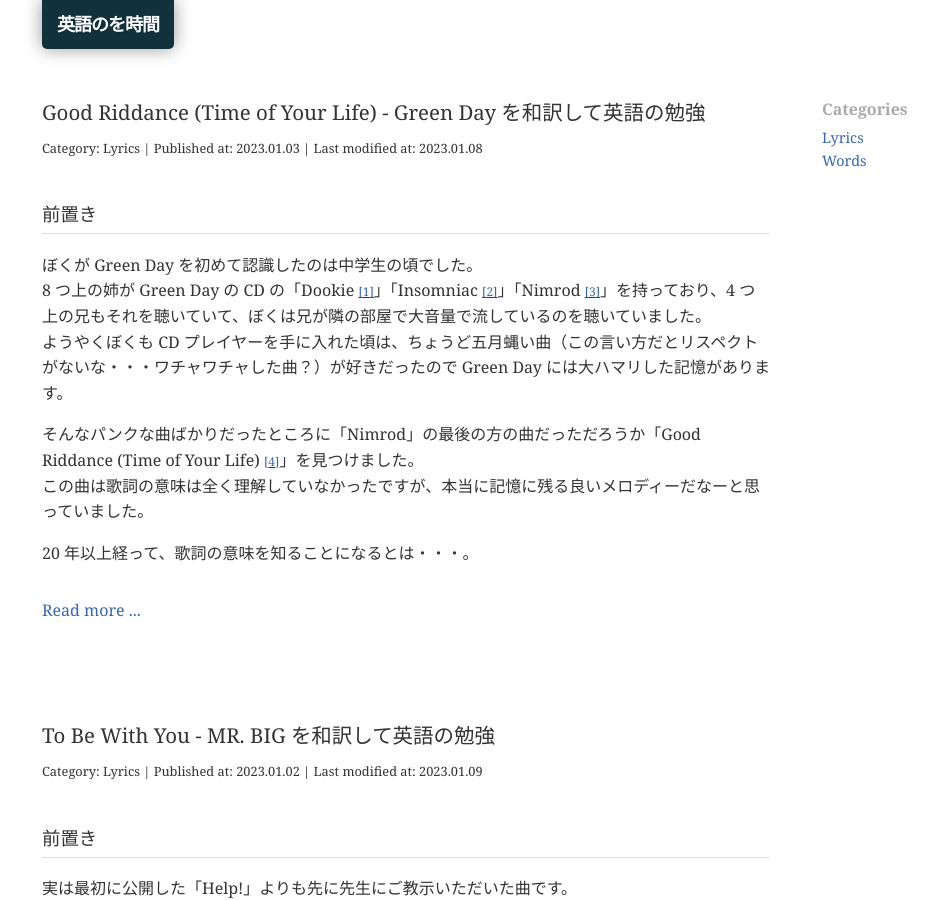
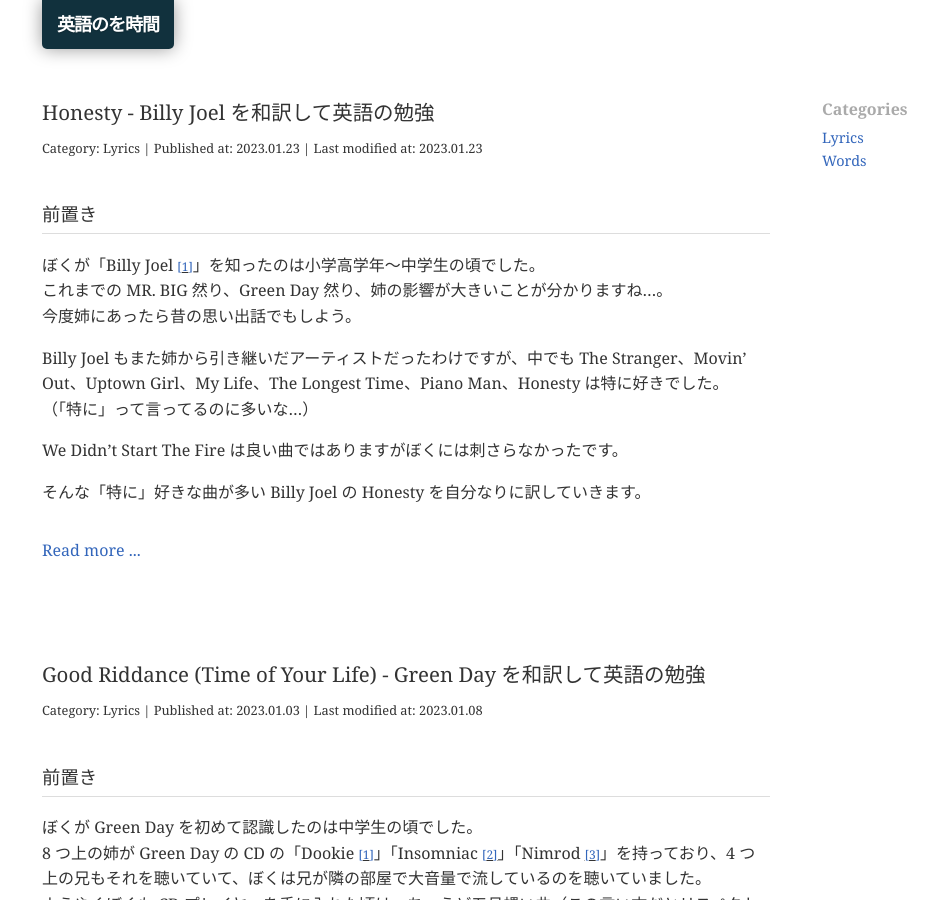
Before and after one commit to tetsuwo/en-study, a Jekyll site: the page built from index.html, in a window 1280 px wide and 900 px high. Shown: the whole window, without its empty margins (108-1046 px from the left). Built offline with Jekyll 4.4.1, drawn with Linux system fonts in a browser that asks for light colours; the list of posts is cut into pages by our own code.

Commit message:
add: honesty to posts

```diff
--- a/_drafts/2023-01-08-honesty-billy-joel.md
+++ b/_posts/2023-01-23-honesty-billy-joel.md
@@ -1,8 +1,8 @@
 ---
 layout: post
 title: "Honesty - Billy Joel を和訳して英語の勉強"
-date: 2023-01-08 14:00:00 +0900
-last_modified_at: 2023-01-08 14:00:00 +0900
+date: 2023-01-23 16:00:00 +0900
+last_modified_at: 2023-01-23 16:00:00 +0900
 categories: Lyrics
 tags:
 - Billy Joel
@@ -104,6 +104,67 @@
 
 ### 和訳
 
+> If you search for tenderness, it isn't hard to find
+> You can have the love you need to live
+> But if you look for truthfulness, you might just as well be blind
+> It always seems to be so hard to give
+
+君が「優しさ」を探し求めるなら、見つけるのは難しくないよ
+生きるために必要なくらいの愛なら手に入れられるさ
+でも「誠実さ」を探すのならば、君は都合よく見えなくなるかもしれない
+それは与えることがとても難しいものだと思うんだ
+
+
+> Honesty is such a lonely word
+> Everyone is so untrue
+> Honesty is hardly ever heard
+> And mostly what I need from you
+
+「誠実」なんて寂しい言葉なんだ
+みんなは不誠実なのに
+「誠実」めったに耳にしないよ
+そして君にこそもっとも必要なものさ
+
+
+> I can always find someone
+> To say they sympathize
+> If I wear my heart out on my sleeve
+> But I don't want some pretty face
+> To tell me pretty lies
+> All I want is someone to believe
+
+思っていることを素直に言えば「わかるよ」と言ってくれる人たちを見つけることはいつでもできる
+でも、可愛い顔で可愛い嘘をつかないでほしいんだ
+僕が求めているのは信じられる誰かなんだよ
+
+
+> I can find a lover
+> I can find a friend
+> I can have security until the bitter end
+> Anyone can comfort me with promises again
+> I know, I know
+
+恋人だって見つかるさ
+友だちだって
+苦難の末に仮初の安心を得られるさ
+誰でも約束で僕を慰められる
+わかってるさ、わかってるんだよ
+
+
+> When I'm deep inside of me
+> Don't me too concerned
+> I won't as for nothing while I'm gone
+> But when I want sincerity
+> Tell me where else can I turn
+> Because you're the one I depend upon
+
+僕が自分の内に閉じこもったときは
+気にしないでほしいんだ
+そんなときは僕は何もしないだろう
+でも誠実を欲しているときは
+僕がどこに進んだらいいか教えてほしいんだ
+なぜなら君は僕が頼りにしているその人なのだから
+
 
 ### 解説
 
@@ -183,7 +244,7 @@
 >
 > 思っていることを素直に言えば「わかるよ」と言ってくれる人たちを見つけることはいつでもできる
 > でも、可愛い顔で可愛い嘘をつかないでほしいんだ
-> 僕は求めているのは信じられる誰かなんだよ
+> 僕が求めているのは信じられる誰かなんだよ
 
 
 #### To say they sympathize
@@ -219,9 +280,38 @@
 ということで、まとめると
 
 「でも、可愛い顔で可愛い嘘をつかないでほしいんだ」
-「僕は求めているのは信じられる誰かなんだよ」
+「僕が求めているのは信じられる誰かなんだよ」
 
 ぐらいに意訳してみました。
+
+
+>> I can find a lover
+>> I can find a friend
+>> **I can have security until the bitter end**
+>> **Anyone can comfort me with promises again**
+>> I know, I know
+>
+> 恋人だって見つかるさ
+> 友だちだって
+> 苦難の末に仮初の安心を得られるさ
+> 誰でも約束で僕を慰められる
+> わかってるさ、わかってるんだよ
+
+#### I can have security until the bitter end
+
+`bitter end` は「苦い終わり方」とか「苦い結末」くらいの意味に思っていたら「苦難の末、あくまで」という意味でした。
+
+直訳すれば「僕は苦難の末に安心を得られる」といった具合でしょうか。
+
+ただ、ここまでの訳を考えるとどうしてもポジティブには考えられないので、きっと「うわべ」なイメージがあるんだろうと思います。
+「仮初の安心を得る」ぐらいが個人的には丁度いいですね。
+
+#### Anyone can comfort me with promises again
+
+`comfort` は「慰める、安心させる」という意味です。
+（初めて知った単語でした）
+
+直訳すれば「誰でも約束を使って私を慰めることができる」という感じでしょうか。
 
 
 >> When I'm deep inside of me
@@ -233,10 +323,10 @@
 >
 > 僕が自分の内に閉じこもったときは
 > 気にしないでほしいんだ
-> 消え去っている間、僕は何もしないだろう
+> そんなときは僕は何もしないだろう
 > でも誠実を欲しているときは
 > 僕がどこに進んだらいいか教えてほしいんだ
-> なぜなら君は僕が頼りにしているその人だから
+> なぜなら君は僕が頼りにしているその人なのだから
 
 #### Don't me too concerned
 
@@ -249,7 +339,16 @@
 
 #### I won't as for nothing while I'm gone
 
-`for nothing` は「ただで、理由もなく、いわれなく」という意味。
+`for nothing` は「ただで、理由もなく、いわれなく」という意味ですが、訳した方が本当に分からない...。
+
+`won't (will not)` は「するつもりない」です。
+
+`I'm gone` は `deep inside of me` な状態のことだと思うので訳さなくてもよさそうな気がしますね。
+
+`as for` を無視して直訳すれば「僕は自分が居ない間（＝内に閉じこもっているとき＝落ち込んでいるとき）何もするつもりはない」なのかなと。
+
+自分が居ない間というのは前段で触れられていることを考えると「そんなときは」くらいに訳すのがしっくりきますね。個人的には。
+
 
 #### But when I want sincerity
 
@@ -272,9 +371,11 @@
 直訳すれば「なぜならあなたは私が頼るその人です」かなと。
 
 
+### 考察
 
+なぜ寂しい曲調で寂しい歌い方なのか、少し理由が分かった気がします。
 
-### 考察
+訳し続けたら何か分かるかもなのでまた加筆します (｀･ω･´)ゞ
 
 
 ----
```
